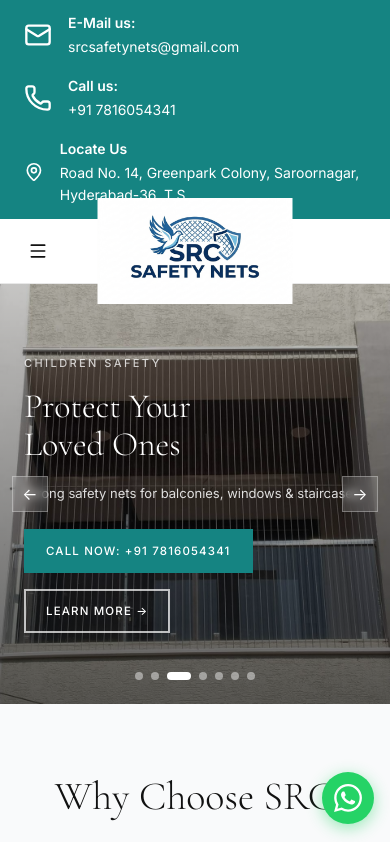
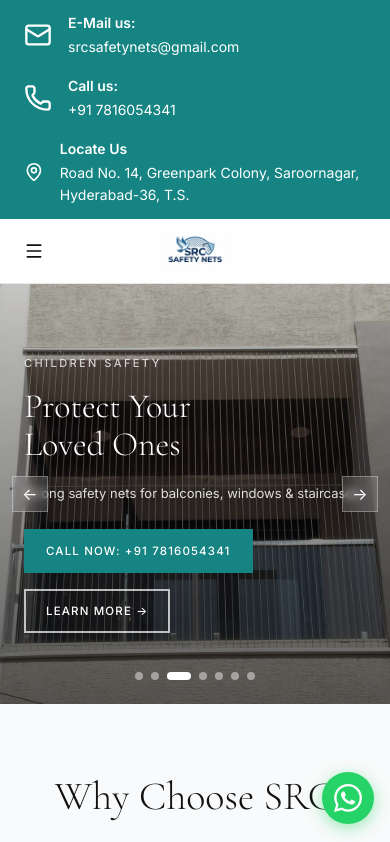
Before and after one commit to HimangshuPronoy/KLA-safety, a React (Vite) app: page / in a window 390 px wide. Shown: the top 842 px of the page. Built offline with nearby package versions, Linux system fonts and the light colour scheme.

Commit message:
Fix logo & navbar: corrected centering, set 44px height, and restored mobile hamburger

```diff
--- a/src/components/Navbar.css
+++ b/src/components/Navbar.css
@@ -10,32 +10,43 @@
   display: flex;
   align-items: center;
   justify-content: space-between;
-  padding: 0 24px;
+  padding: 0 16px;
   height: 64px;
   max-width: 1400px;
   margin: 0 auto;
-  width: 100%;
+  position: relative;
 }
 
 .navbar__logo {
-  font-family: 'Inter', sans-serif;
-  font-size: 18px;
-  font-weight: 600;
-  letter-spacing: 0.15em;
-  color: #111;
-  text-decoration: none;
-  transform: translateX(-50%);
+  display: flex;
+  align-items: center;
+  justify-content: center;
+  height: 100%;
 }
 
 .navbar__logo-img {
+  height: 44px;
+  width: auto;
   display: block;
   mix-blend-mode: multiply;
+  margin: 0 auto;
 }
 
 .navbar__hamburger {
-  display: none;
+  display: flex;
+  align-items: center;
+  background: none;
+  border: none;
+  cursor: pointer;
   color: #111;
-  padding: 4px;
+  padding: 8px;
+  z-index: 10;
+}
+
+@media (min-width: 1024px) {
+  .navbar__hamburger {
+    display: none;
+  }
 }
 
 .navbar__actions {
```
